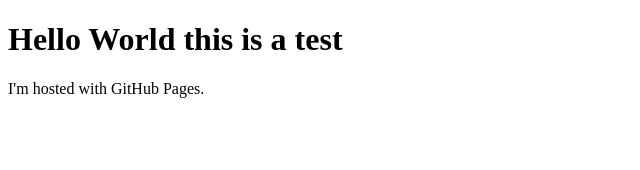
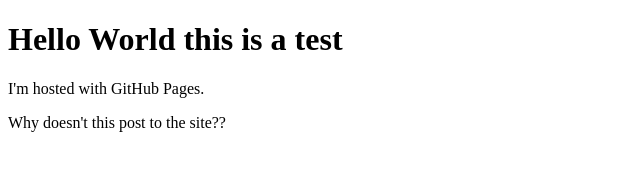
Before and after one commit to pahlo/CPI, a plain HTML site: page index.html in a window 1280 px wide. Shown: the whole page, without its empty margins (0-640 px from the left). Drawn offline with Linux system fonts and the light colour scheme.

Commit message:
mo test
mo test

```diff
--- a/index.html
+++ b/index.html
@@ -3,5 +3,6 @@
 <body>
 <h1>Hello World this is a test</h1>
 <p>I'm hosted with GitHub Pages.</p>
+<p>Why doesn't this post to the site??</p>
 </body>
 </html>
```
